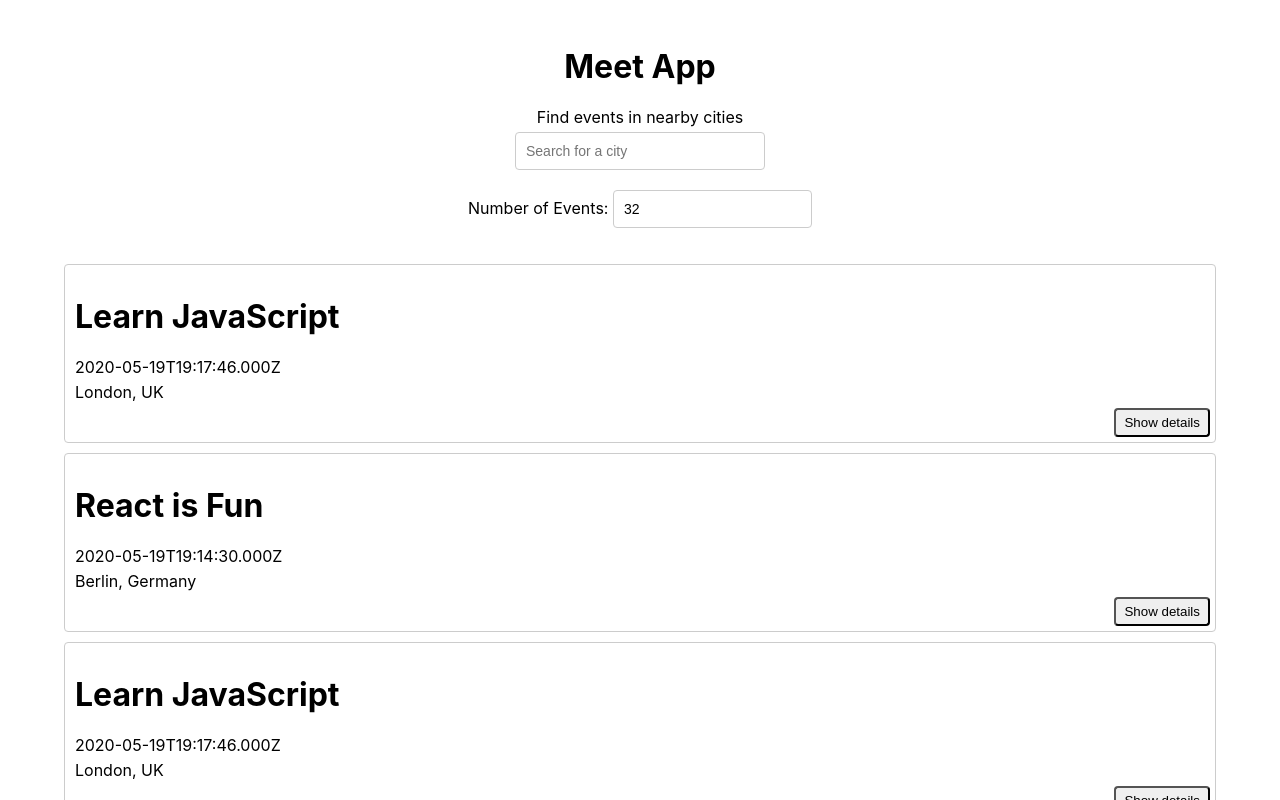
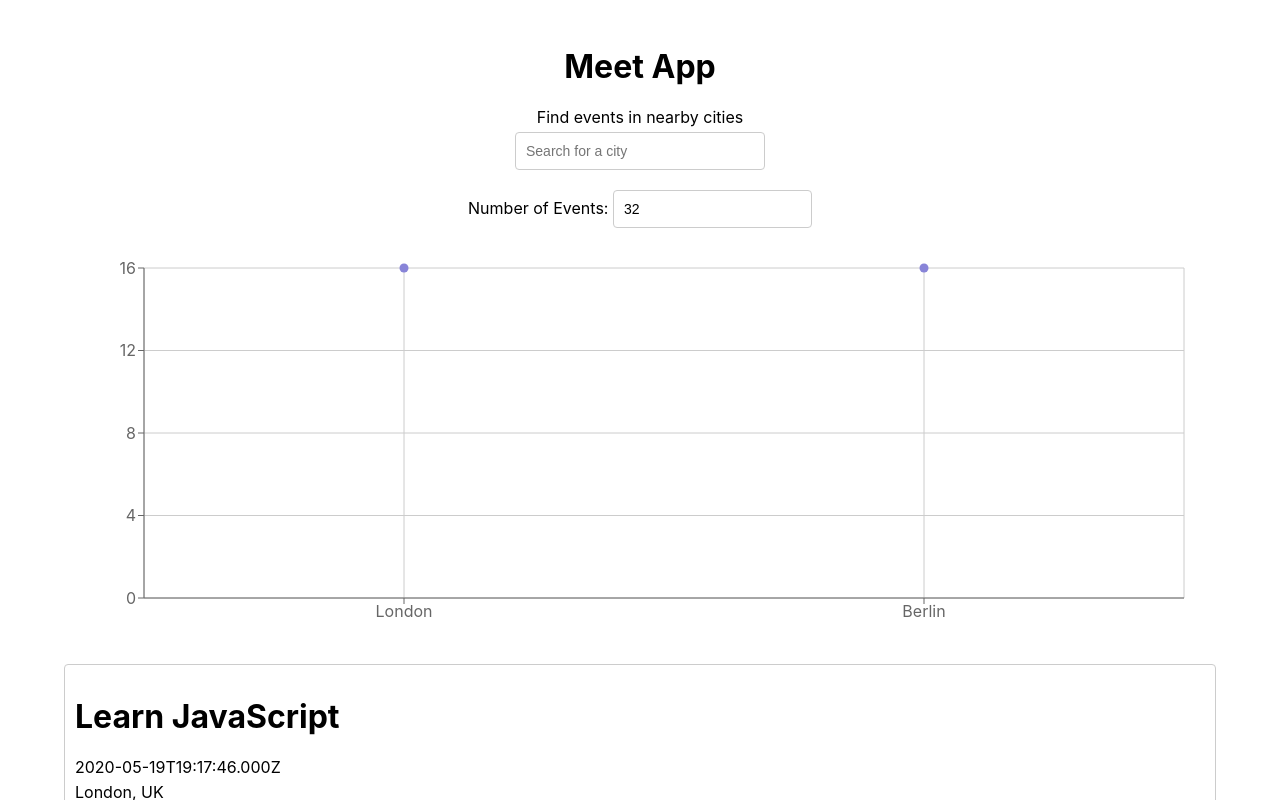
Before and after one commit to karidreyer/meet, a React (Create React App) app: page / in a window 1280 px wide. Shown: the top 800 px of the page. Built offline with nearby package versions, Linux system fonts and the light colour scheme; what atatus-spa would draw is missing.

Commit message:
Develop City Events Chart Component

```diff
--- a/src/App.js
+++ b/src/App.js
@@ -8,6 +8,7 @@
 import { InfoAlert, ErrorAlert, WarningAlert } from './components/Alert';
 
 import './App.css';
+import CityEventsChart from './components/CityEventsChart';
 
 function App() {
   const [events, setEvents] = useState([]); // State for storing fetched events, initialized as an empty array
@@ -58,6 +59,7 @@
         currentNOE={currentNOE}
         setCurrentNOE={setCurrentNOE}
         setErrorAlert={setErrorAlert}/>
+      <CityEventsChart allLocations={allLocations} events={events} />
       <EventList events={events} />
     </div>
   );
--- /dev/null
+++ b/src/components/CityEventsChart.js
@@ -0,0 +1,49 @@
+// src/components/CityEventsChart.js
+
+import { useState, useEffect } from 'react';
+import {
+  ScatterChart,
+  Scatter,
+  XAxis, YAxis,
+  CartesianGrid,
+  Tooltip,
+  ResponsiveContainer
+} from 'recharts';
+
+const CityEventsChart = ({ allLocations, events }) => {
+    const [data, setData] = useState([]);
+
+    useEffect(() => {
+        setData(getData());
+    }, [`${events}`]);
+
+    const getData = () => {
+        const data = allLocations.map((location) => {
+            const count = events.filter((event) => event.location === location).length
+            const city = location.split(', ')[0]
+            return { city, count };
+        })
+        return data;
+    };
+
+    return (
+        <ResponsiveContainer width="99%" height={400}>
+          <ScatterChart
+            margin={{
+              top: 20,
+              right: 20,
+              bottom: 20,
+              left: 20,
+            }}
+          >
+            <CartesianGrid />
+            <XAxis type="category" dataKey="city" name="City" />
+            <YAxis type="number" dataKey="count" name="Number of events" />
+            <Tooltip cursor={{ strokeDasharray: '3 3' }} />
+            <Scatter name="A school" data={data} fill="#8884d8" />
+          </ScatterChart>
+        </ResponsiveContainer>
+      );
+}
+
+export default CityEventsChart;
```
